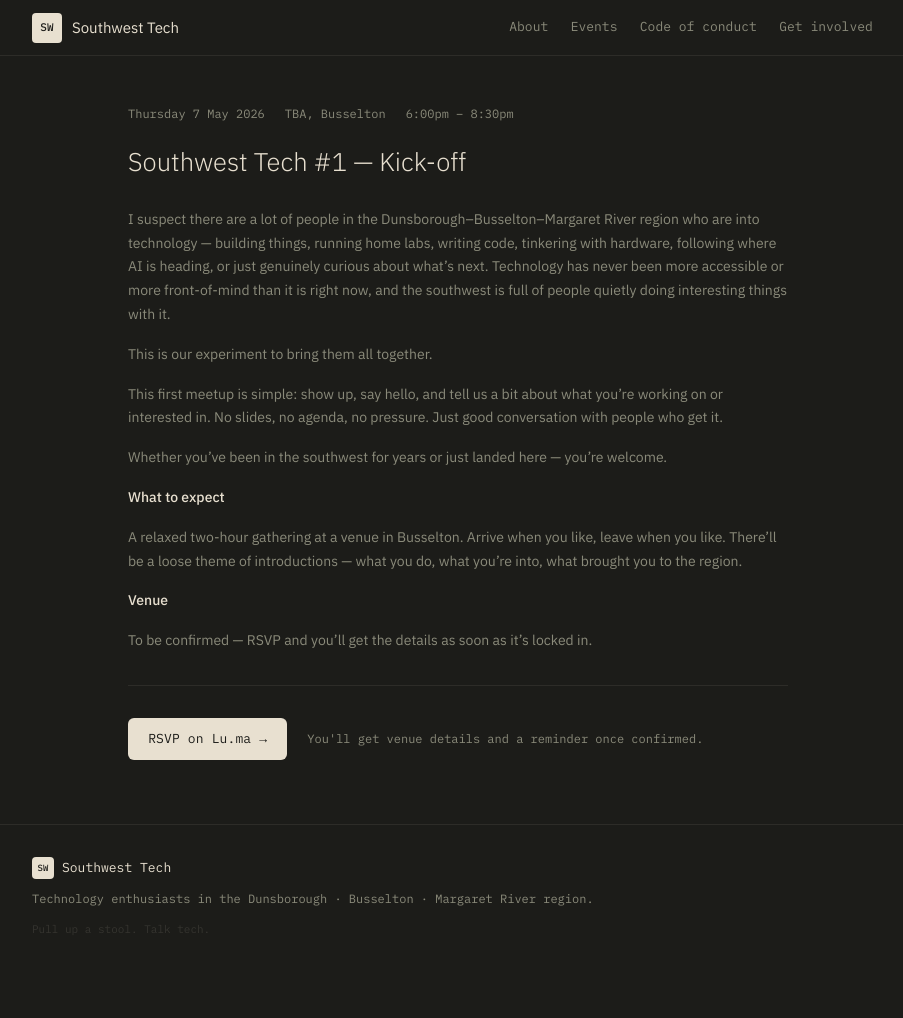
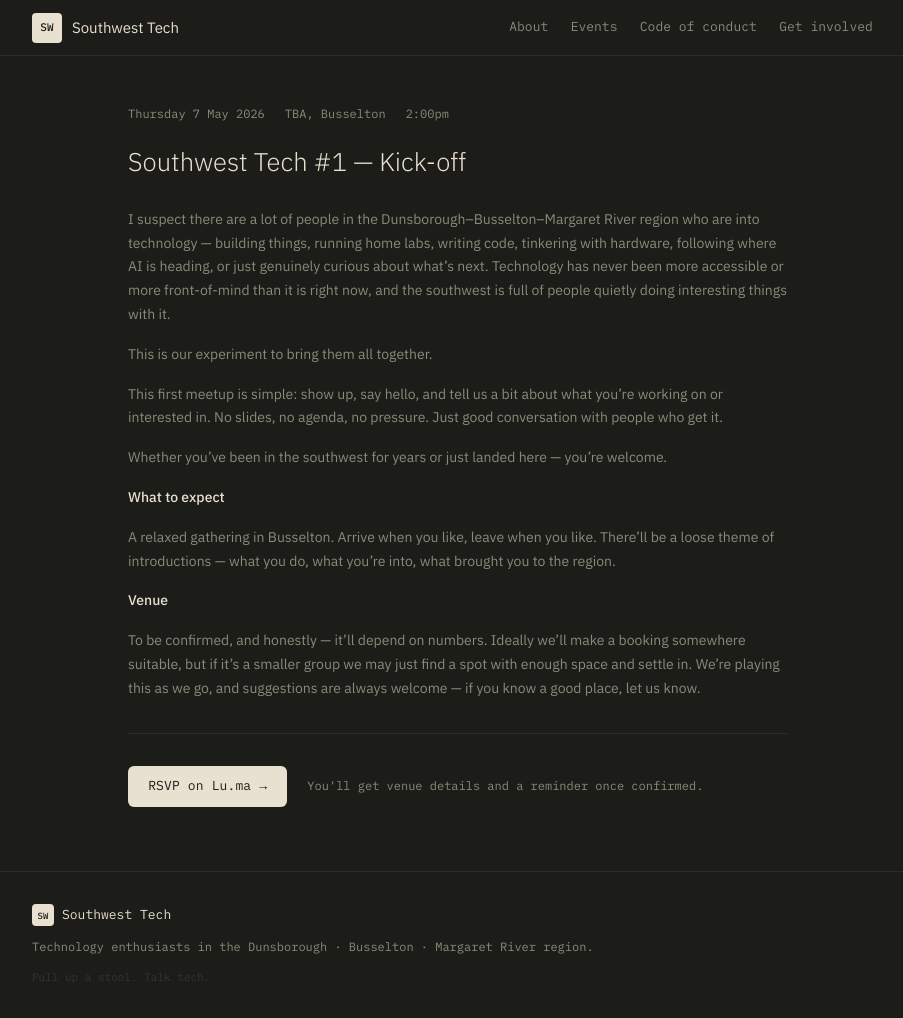
Before and after one commit to swtech-au/southwest-tech, a Jekyll site: the page built from _events/2026-05-07-first-meetup.md, in a window 1280 px wide and 1018 px high. Shown: the whole window, without its empty margins (182-1085 px from the left). Built offline with Jekyll 4.4.1, drawn with Linux system fonts in a browser that asks for light colours.

Commit message:
Update event time to 2pm, venue details based on RSVP numbers
Co-Authored-By: Claude Sonnet 4.6 <noreply@anthropic.com>

```diff
--- a/_events/2026-05-07-first-meetup.md
+++ b/_events/2026-05-07-first-meetup.md
@@ -2,7 +2,7 @@
 layout: event
 title: "Southwest Tech #1 — Kick-off"
 date: 2026-05-07
-time: "6:00pm – 8:30pm"
+time: "2:00pm"
 location: TBA, Busselton
 excerpt: The first Southwest Tech meetup. Come along, introduce yourself, and meet the other tech enthusiasts living and working in the southwest.
 rsvp_url: https://luma.com/a5tunjsx
@@ -18,8 +18,8 @@ Whether you've been in the southwest for years or just landed here — you're we
 
 **What to expect**
 
-A relaxed two-hour gathering at a venue in Busselton. Arrive when you like, leave when you like. There'll be a loose theme of introductions — what you do, what you're into, what brought you to the region.
+A relaxed gathering in Busselton. Arrive when you like, leave when you like. There'll be a loose theme of introductions — what you do, what you're into, what brought you to the region.
 
 **Venue**
 
-To be confirmed — RSVP and you'll get the details as soon as it's locked in.
+To be confirmed, and honestly — it'll depend on numbers. Ideally we'll make a booking somewhere suitable, but if it's a smaller group we may just find a spot with enough space and settle in. We're playing this as we go, and suggestions are always welcome — if you know a good place, let us know.
```
